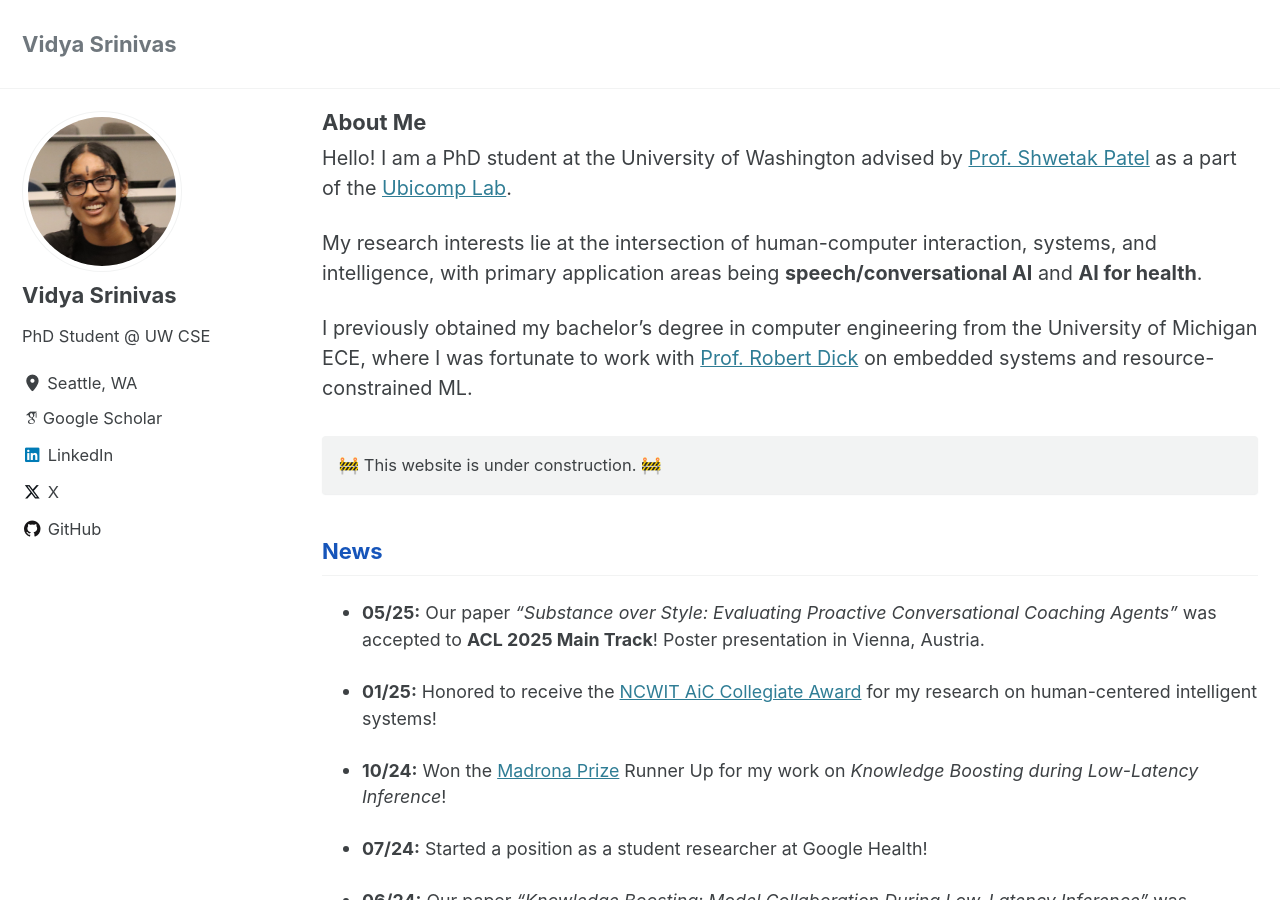
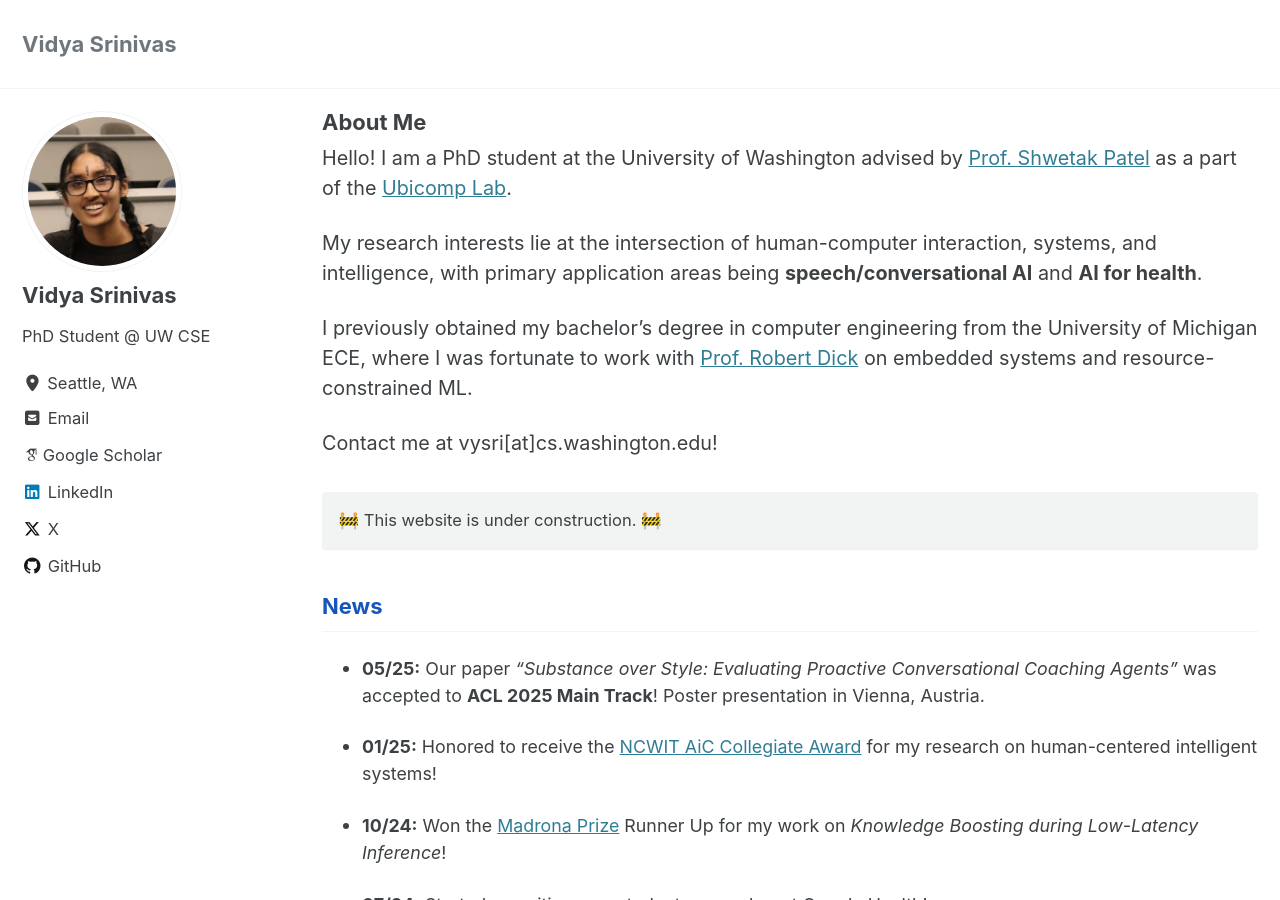
Before and after one commit to vysri/vysri.github.io, a Jekyll site: the page built from index.md, in a window 1280 px wide and 900 px high. Built offline with Jekyll 4.4.1, drawn with Linux system fonts in a browser that asks for light colours; cached includes are drawn as plain includes; some web fonts are replaced.

Commit message:
ok that didn't work lol

```diff
--- a/_config.yml
+++ b/_config.yml
@@ -119,8 +119,9 @@ author:
   location         : "Seattle, WA"
   email            :
   links:
-    - label: "vysri[at]cs.washington.edu"
+    - label: "Email"
       icon: "fas fa-fw fa-envelope-square"
+      url: "mailto:vysri@cs.washington.edu"
     - label: "Google Scholar"
       icon: "ai ai-google-scholar icon-pad-right"
       url: "https://scholar.google.com/citations?user=sAw_FtMAAAAJ&hl=en"
--- a/index.md
+++ b/index.md
@@ -10,6 +10,8 @@ Hello! I am a PhD student at the University of Washington advised by [Prof. Shwe
 My research interests lie at the intersection of human-computer interaction, systems, and intelligence, with primary application areas being **speech/conversational AI** and **AI for health**.
 
 I previously obtained my bachelor's degree in computer engineering from the University of Michigan ECE, where I was fortunate to work with [Prof. Robert Dick](https://robertdick.org/) on embedded systems and resource-constrained ML.
+
+Contact me at vysri[at]cs.washington.edu!
 
 🚧 This website is under construction. 🚧
 {: .notice}
```
